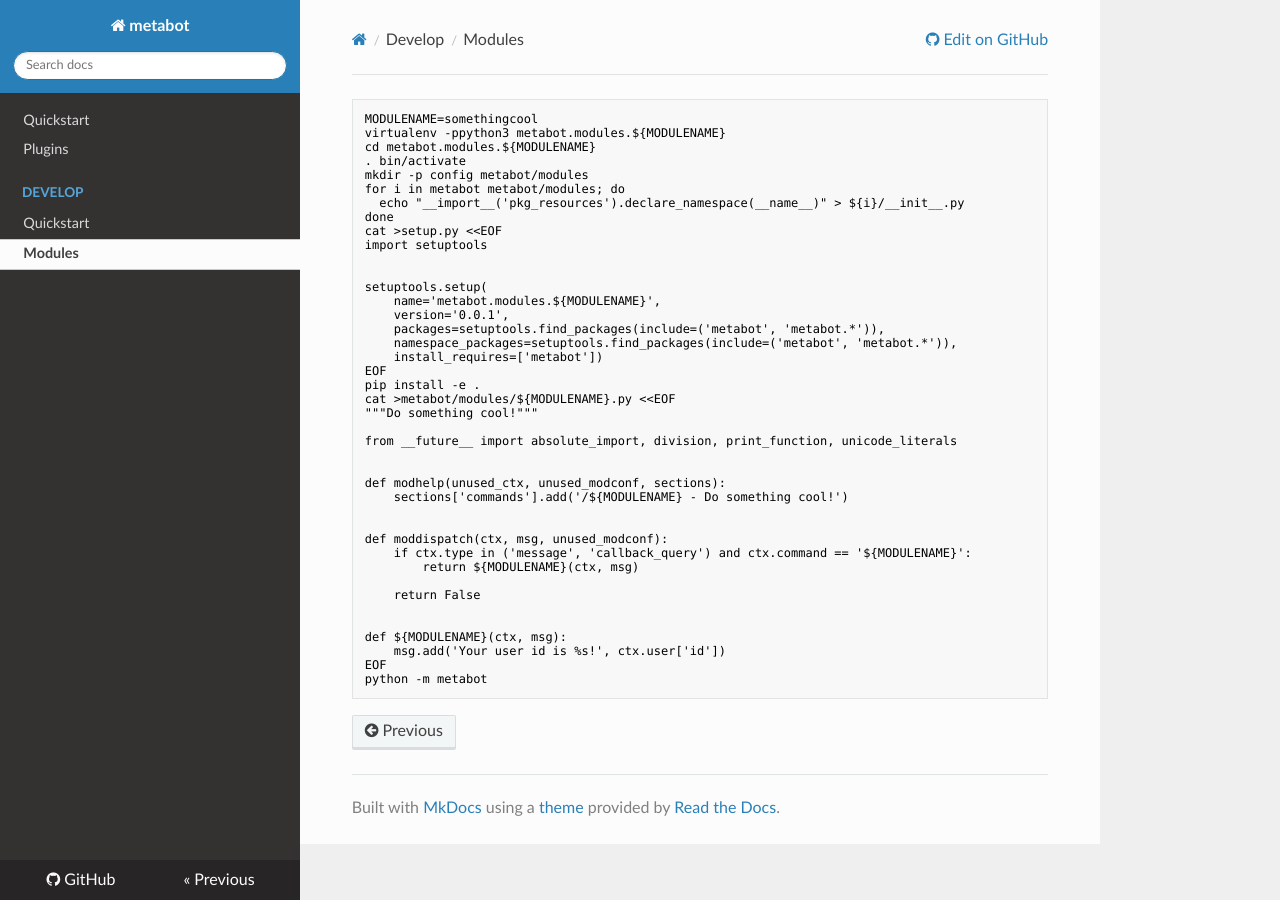
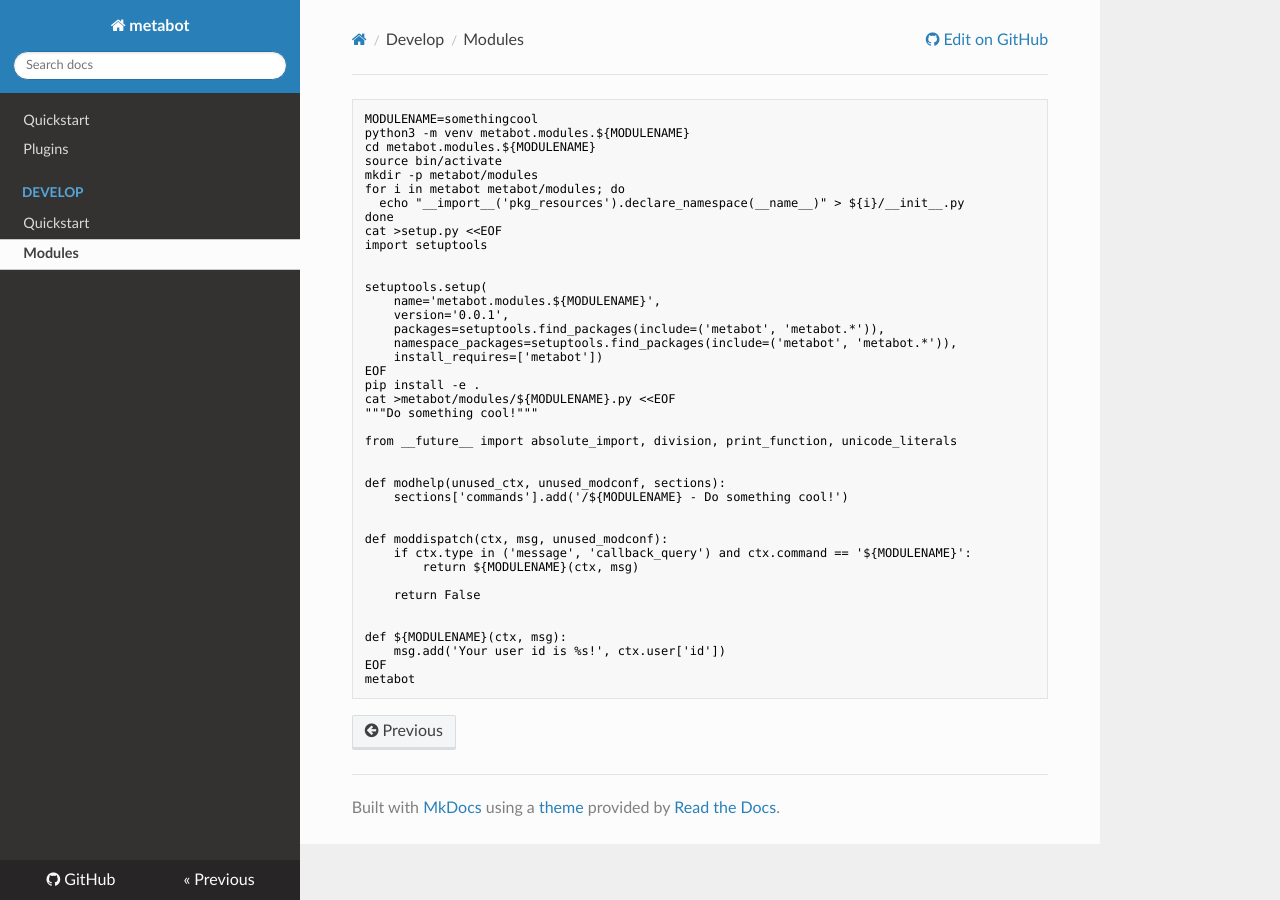
Before and after one commit to nmlorg/metabot, an MkDocs documentation site: the page built from docs/develop/modules.md, in a window 1280 px wide. Built offline with MkDocs 1.6.1, drawn with Linux system fonts in a browser that asks for light colours; nearby versions of some CDN libraries.

Commit message:
Install `metabot` into bindir (but keep `python -m metabot` functional).
Bump release version.

````diff
--- a/docs/develop/modules.md
+++ b/docs/develop/modules.md
@@ -1,9 +1,9 @@
 ```shell
 MODULENAME=somethingcool
-virtualenv -ppython3 metabot.modules.${MODULENAME}
+python3 -m venv metabot.modules.${MODULENAME}
 cd metabot.modules.${MODULENAME}
-. bin/activate
-mkdir -p config metabot/modules
+source bin/activate
+mkdir -p metabot/modules
 for i in metabot metabot/modules; do
   echo "__import__('pkg_resources').declare_namespace(__name__)" > ${i}/__init__.py
 done
@@ -39,5 +39,5 @@ def moddispatch(ctx, msg, unused_modconf):
 def ${MODULENAME}(ctx, msg):
     msg.add('Your user id is %s!', ctx.user['id'])
 EOF
-python -m metabot
+metabot
 ```
--- a/pyproject.toml
+++ b/pyproject.toml
@@ -1,6 +1,6 @@
 [project]
 name = 'metabot'
-version = '0.3.19'
+version = '0.3.20'
 description = 'Modularized, multi-account bot.'
 readme = 'README.md'
 authors = [
@@ -22,6 +22,9 @@ dev = [
     'pytest',
     'requests-mock',
 ]
+
+[project.scripts]
+metabot = 'metabot.__main__:main'
 
 [project.urls]
 Homepage = 'https://github.com/nmlorg/metabot'
````
Also changed, not shown: README.md (+3 -4 lines), docs/index.md (+3 -4 lines).
